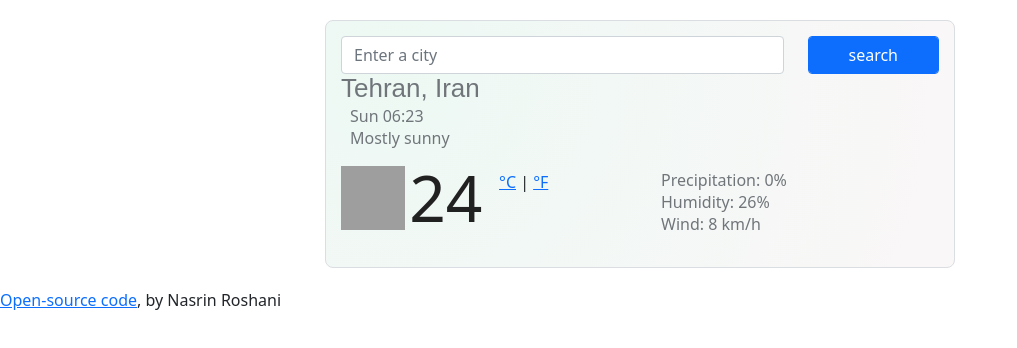
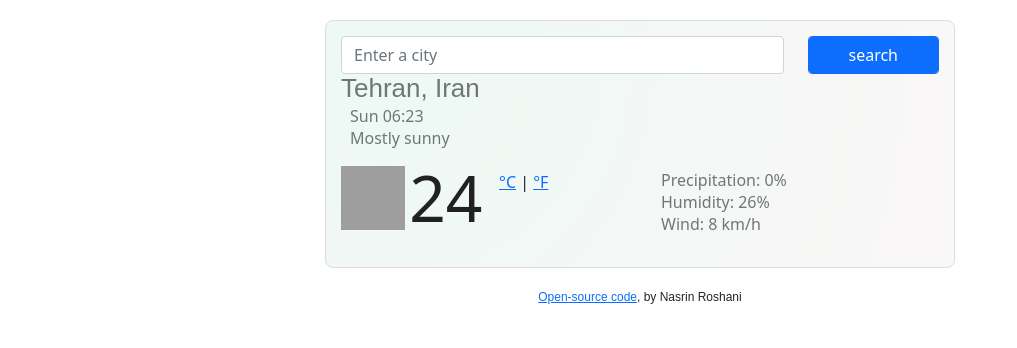
Before and after one commit to nsrnroshani/homework-week6, a plain HTML site: page index.html in a window 1280 px wide. Shown: the whole page, without its empty margins (0-1017 px from the left). Drawn offline with nearby package versions, Linux system fonts and the light colour scheme; grey boxes are pictures that could not be loaded.

Commit message:
added style to .coder

```diff
--- a/style.css
+++ b/style.css
@@ -50,3 +50,8 @@ ul {
 .search-form {
   margin-bottom: 20px;
 }
+.coder {
+  font-family: Arial, Helvetica, sans-serif;
+  font-size: 12px;
+  text-align: center;
+}
```
